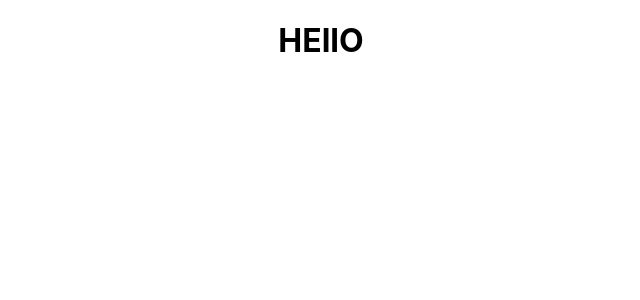
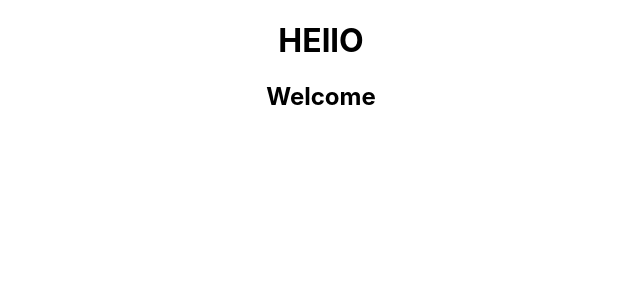
Before and after one commit to shreyavishal1998/my_github, a React (Create React App) app: page / in a window 1280 px wide. Shown: the top 300 px of the page, without its empty margins (319-959 px from the left). Built offline with nearby package versions, Linux system fonts and the light colour scheme.

Commit message:
Bug fixes

```diff
--- a/src/App.js
+++ b/src/App.js
@@ -5,6 +5,7 @@ function App() {
 
     <div className="App">
       <h1>HEllO</h1>
+      <h2>Welcome</h2>
     </div>
   )
 }
```
